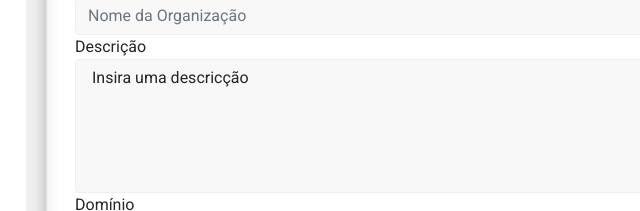
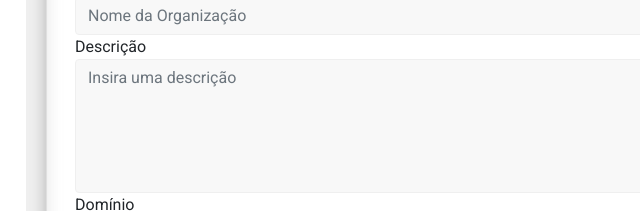
Before and after one commit to RicardoRLc/universo_down, a plain HTML site: page organizacao.html in a window 1280 px wide. Shown: the part 193-404 px from the top of the page, 54-694 px from the left. Drawn offline with nearby package versions, Linux system fonts and the light colour scheme; a web font is replaced by a local one.

Commit message:
ajustado o place holder

```diff
--- a/organizacao.html
+++ b/organizacao.html
@@ -41,7 +41,7 @@
                     </div>
                     <div class="col-12">
                     <label for="Descricao">Descrição</label>
-                        <textarea type="text" class="form-control" name="Descricao" id="descricao" placeholder="Descrição" rows="05" col="12"> Insira uma descricção</textarea>
+                        <textarea type="text" class="form-control" name="Descricao" id="descricao" placeholder="Insira uma descrição" rows="05" col="12"></textarea>
                     </div>
                     <div class="col-6">
                       <label for="Domínio">Domínio</label>
```
